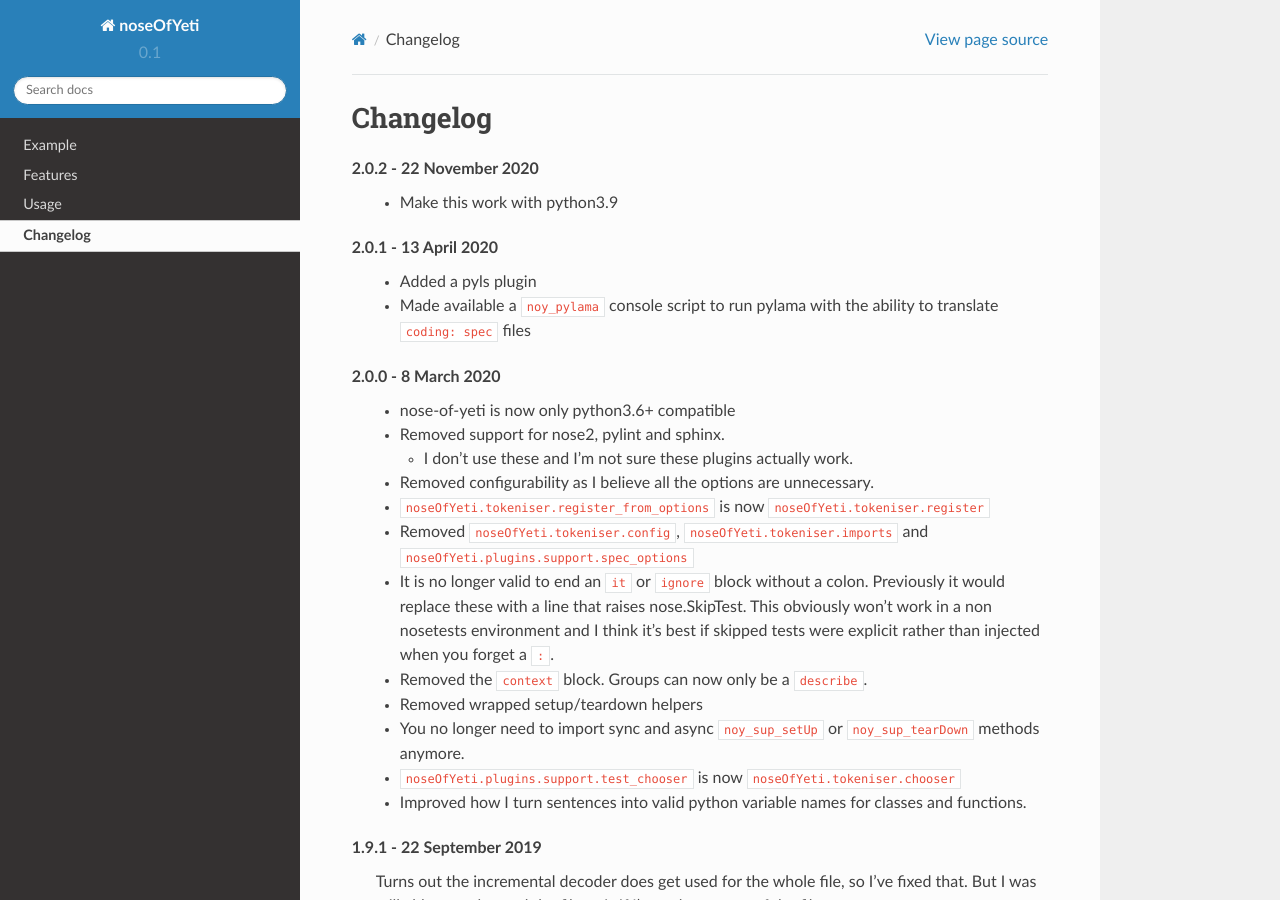
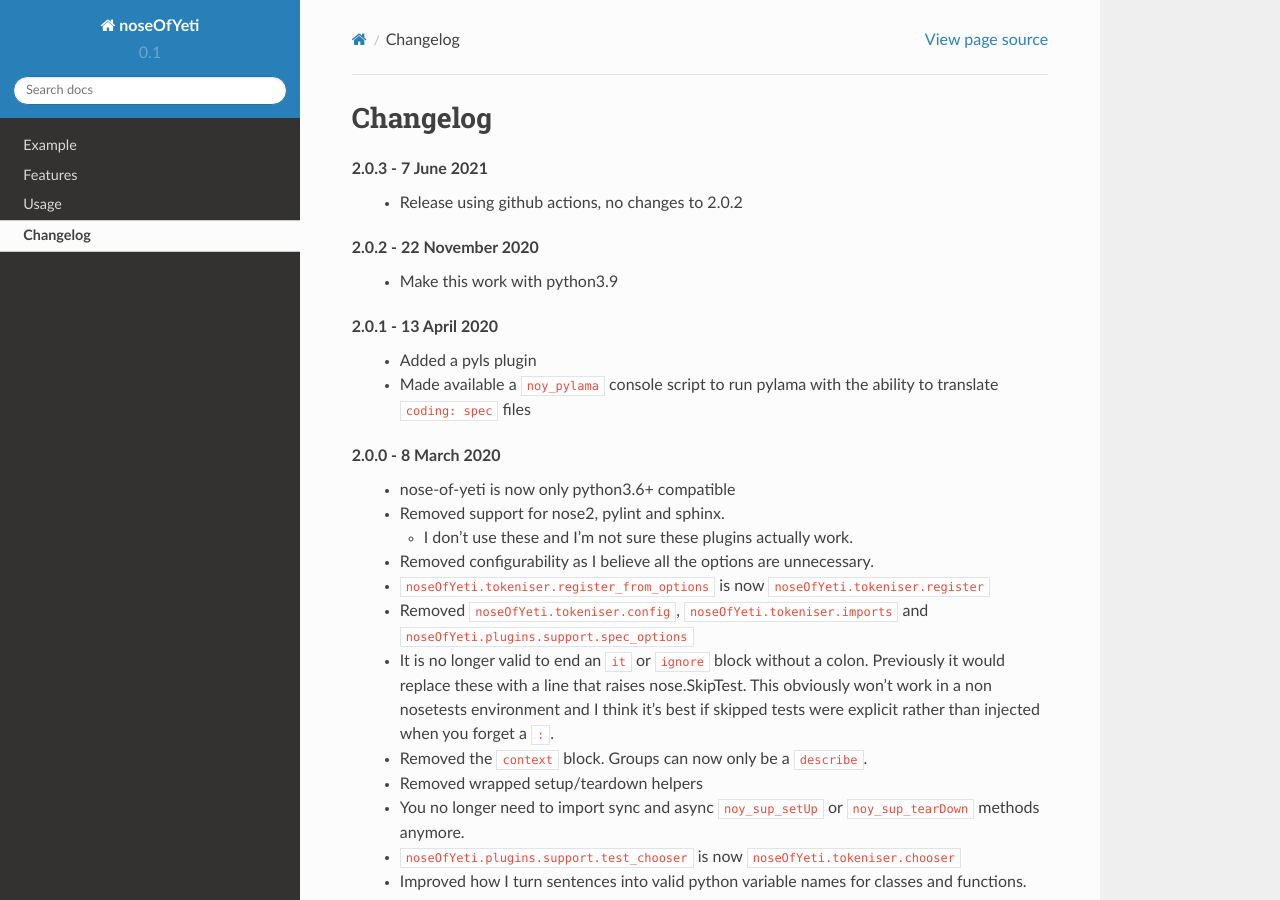
Before and after one commit to delfick/nose-of-yeti, a Sphinx documentation site: the page built from docs/api/changelog.rst, in a window 1280 px wide and 900 px high. Built offline with Sphinx 7.4.7 and the Read the Docs theme 2.0.0, drawn with Linux system fonts in a browser that asks for light colours.

Commit message:
Version bump - 2.0.3

```diff
--- a/docs/api/changelog.rst
+++ b/docs/api/changelog.rst
@@ -2,6 +2,11 @@
 
 Changelog
 =========
+
+.. _release-2-0-3:
+
+2.0.3 - 7 June 2021
+    * Release using github actions, no changes to 2.0.2
 
 .. _release-2-0-2:
 
--- a/noseOfYeti/__init__.py
+++ b/noseOfYeti/__init__.py
@@ -1,6 +1,6 @@
 """pytest-cov: avoid already-imported warning: PYTEST_DONT_REWRITE."""
 
-VERSION = "2.0.2"
+VERSION = "2.0.3"
 
 
 def run_pytest():
```
